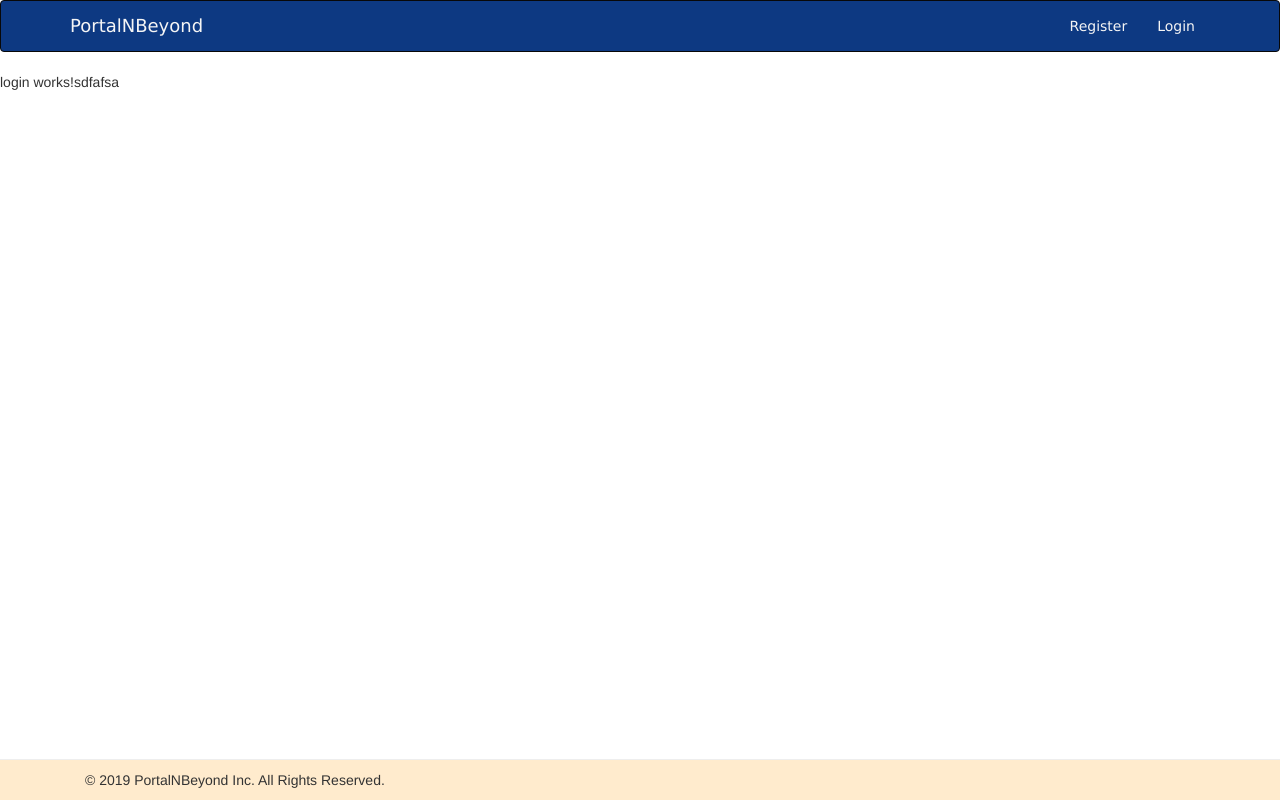
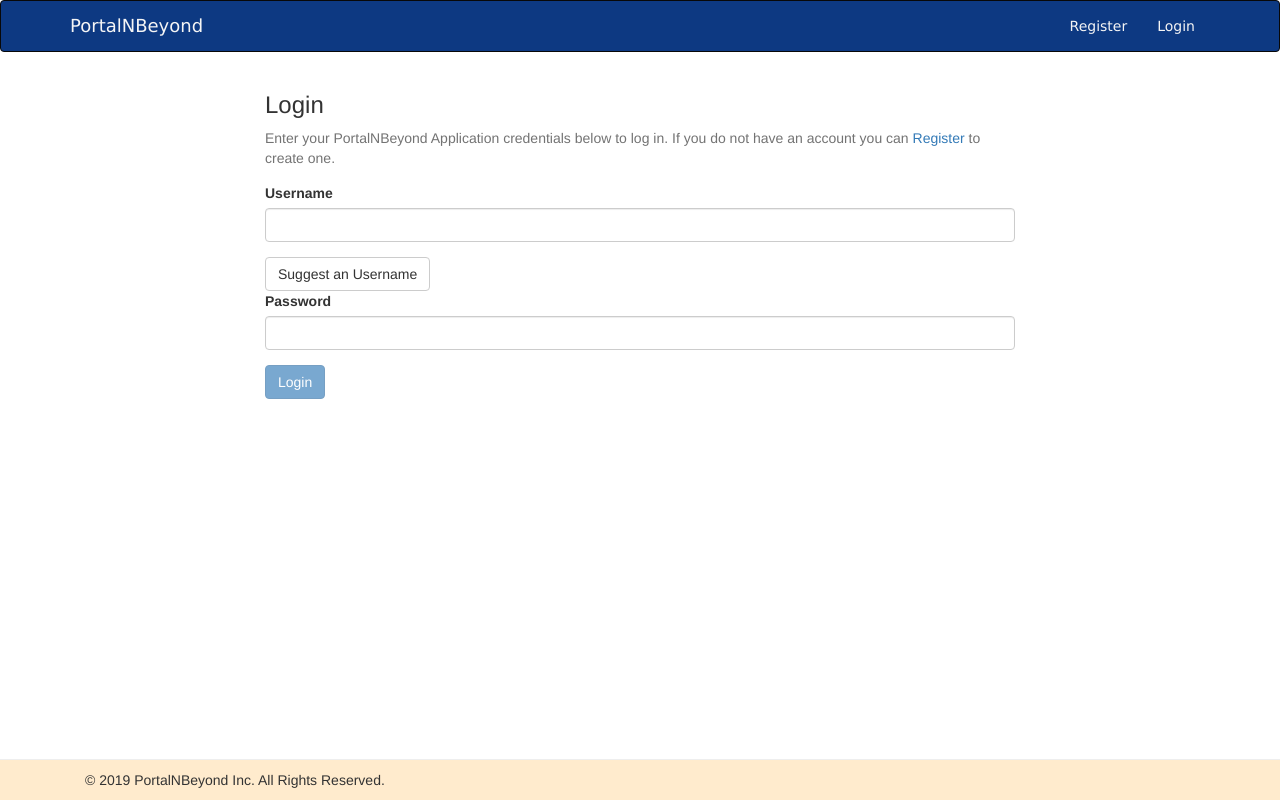
Before and after one commit to SatyaKundum/angular-repo, an Angular app in the folder pnbapp/: page /login in a window 1280 px wide. Built offline with nearby package versions, Linux system fonts and the light colour scheme.

Commit message:
updated components

```diff
--- a/pnbapp/src/app/app.module.ts
+++ b/pnbapp/src/app/app.module.ts
@@ -9,6 +9,8 @@ import { PasswordComponent } from './password/password.component';
 import { HeaderComponent } from './header/header.component';
 import { FooterComponent } from './footer/footer.component';
 import { Routes, RouterModule } from '@angular/router';
+import { FormsModule } from '@angular/forms';
+import { ResetpasswordComponent } from './resetpassword/resetpassword.component';
 
 const appRoutes : Routes = [
   {path : ' ', component: HeaderComponent},
@@ -24,11 +26,13 @@ const appRoutes : Routes = [
     RegisterComponent,
     PasswordComponent,
     HeaderComponent,
-    FooterComponent
+    FooterComponent,
+    ResetpasswordComponent
   ],
   imports: [
     BrowserModule,
     AppRoutingModule,
+    FormsModule,
     RouterModule.forRoot(appRoutes)
   ],
   providers: [],
--- a/pnbapp/src/app/login/login.component.css
+++ b/pnbapp/src/app/login/login.component.css
@@ -0,0 +1,7 @@
+input.ng-invalid.ng-touched {
+    border:1px solid red;
+}
+
+span.help-block{
+    color: red;
+}
--- a/pnbapp/src/app/login/login.component.html
+++ b/pnbapp/src/app/login/login.component.html
@@ -1,3 +1,29 @@
-<p>
-  login works!sdfafsa
-</p>
+<div class="container">
+  <div class="row">
+    <div class="col-xs-12 col-sm-10 col-md-8 col-sm-offset-1 col-md-offset-2">
+      <form (ngSubmit)="onLoginSubmit()" #f="ngForm">
+        <div id="user-data" ngModelGroup="userLoginData" #userLoginData="ngModelGroup">
+          <div class="form-group">
+            <h3>Login</h3>
+            <p class="help-block"> Enter your PortalNBeyond Application credentials below to log in. If you do not have
+              an account you can <a routerLink="/register"><span class="title-color">Register</span></a> to create one.
+            </p>
+          </div>
+          <div class="form-group">
+            <label for="username">Username</label>
+            <input type="text" id="username" class="form-control" ngModel name="username" required #username="ngModel">
+            <span class="help-block" *ngIf="!username.valid && username.touched">Please enter username</span>
+          </div>
+          <button class="btn btn-default" type="button" (click)="suggestUserName()">Suggest an Username</button>
+          <div class="form-group">
+            <label for="password">Password</label>
+            <input type="password" id="password" class="form-control" ngModel name="password" required
+              #password="ngModel">
+            <span class="help-block" *ngIf="!password.valid && password.touched">Please enter password</span>
+          </div>
+        </div>
+        <button class="btn btn-primary" type="submit" [disabled]=!f.valid>Login</button>
+      </form>
+    </div>
+  </div>
+</div>
--- a/pnbapp/src/app/login/login.component.ts
+++ b/pnbapp/src/app/login/login.component.ts
@@ -1,15 +1,42 @@
-import { Component, OnInit } from '@angular/core';
+import { Component, OnInit, ViewChild } from '@angular/core';
+import { NgForm } from '@angular/forms';
+
 
 @Component({
   selector: 'app-login',
   templateUrl: './login.component.html',
   styleUrls: ['./login.component.css']
 })
+
+
 export class LoginComponent implements OnInit {
+
+  @ViewChild('f') loginForm: NgForm;
+  user = {
+    username : '',
+    password:''
+  }
 
   constructor() { }
 
   ngOnInit() {
   }
 
+  suggestUserName() {
+    console.log('suggest username');
+    const suggestUserName = 'PnbSuperUser';
+    this.loginForm.form.patchValue({
+      userLoginData: {
+        username: suggestUserName
+      }
+    });
+  }
+
+  onLoginSubmit() {
+    console.log(this.loginForm);
+    this.user.username = this.loginForm.value.userLoginData.username;
+    this.user.password = this.loginForm.value.userLoginData.password;
+    this.loginForm.reset();
+  }
+
 }
--- /dev/null
+++ b/pnbapp/src/app/resetpassword/resetpassword.component.html
@@ -0,0 +1,3 @@
+<p>
+  resetpassword works!
+</p>
--- /dev/null
+++ b/pnbapp/src/app/resetpassword/resetpassword.component.ts
@@ -0,0 +1,15 @@
+import { Component, OnInit } from '@angular/core';
+
+@Component({
+  selector: 'app-resetpassword',
+  templateUrl: './resetpassword.component.html',
+  styleUrls: ['./resetpassword.component.css']
+})
+export class ResetpasswordComponent implements OnInit {
+
+  constructor() { }
+
+  ngOnInit() {
+  }
+
+}
```
Also changed, not shown: pnbapp/src/app/resetpassword/resetpassword.component.css (added), 1 other file (tests, documents, lock files or other folders).
